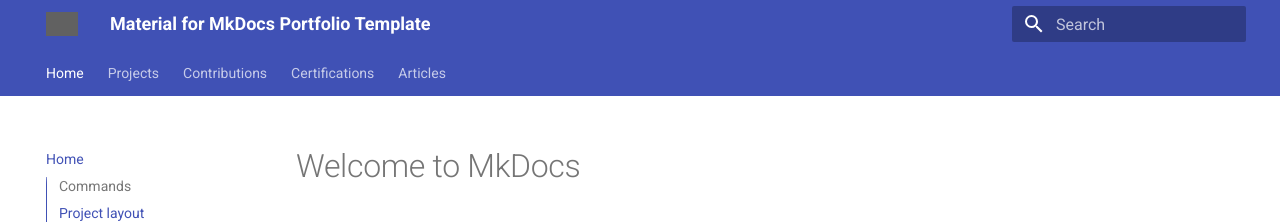
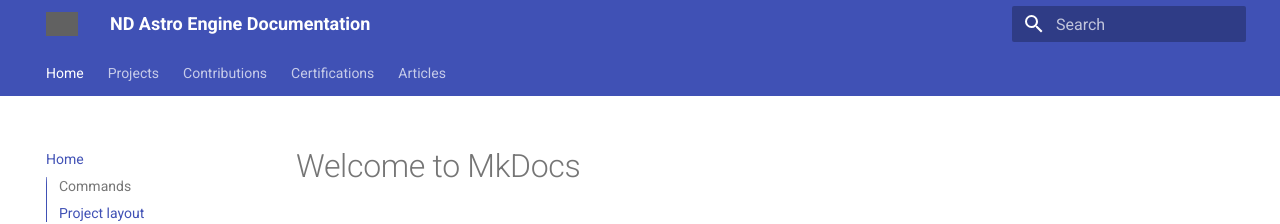
Before and after one commit to dhuruvah-apps/dhuruvah-in.github.io, an MkDocs documentation site: the page built from docs/index.md, in a window 1280 px wide. Shown: the top 224 px of the page. Built offline with MkDocs 1.6.1 and Material for MkDocs 9.7.7, drawn with Linux system fonts in a browser that asks for light colours; part of the change alters nothing that is shown; grey boxes are pictures that could not be loaded.

Commit message:
Updated site urls

```diff
--- a/mkdocs.yml
+++ b/mkdocs.yml
@@ -1,5 +1,9 @@
-site_name: Material for MkDocs Portfolio Template
-repo_name: MrChike/mkdocs-portfolio
+site_name: Dhuruvah's Portfolio and Blog
+repo_name: dhuruvah-apps/dhuruvah-in.github.io
+site_name: ND Astro Engine Documentation
+site_url: https://dhuruvah-in.github.io/
+site_description: Python library for Vedic astrology (Jyotish) calculations - ayanamsa systems, planet positions, nakshatras, rashis, transits, dashas, retrograde periods, sunrise/sunset times & panchang. Open-source astronomical computation engine.
+site_author: Dhuruvah Apps
 
 nav:
   - Home: index.md
```
